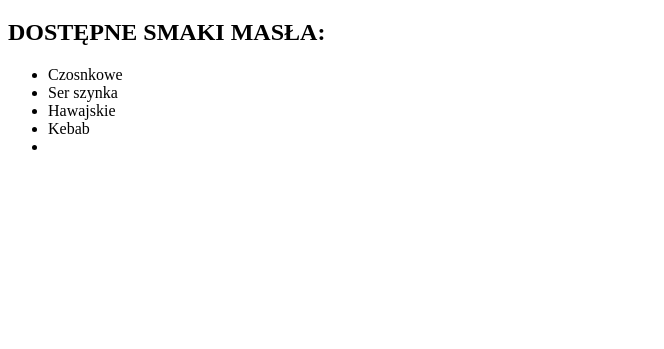
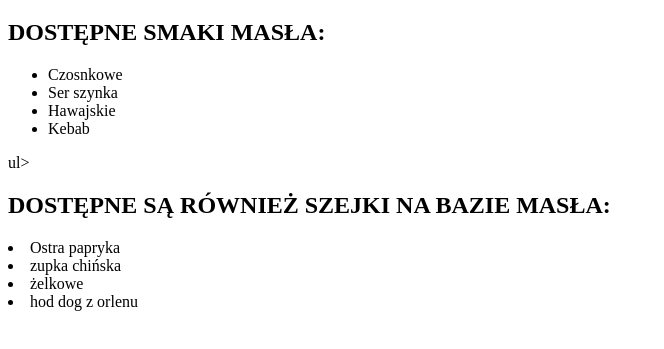
Before and after one commit to MaciejD251/Zajecia3_15.03.2022, a plain HTML site: page index.html in a window 1280 px wide. Shown: the part 61-410 px from the top of the page, without its empty margins (0-664 px from the left). Drawn offline with Linux system fonts and the light colour scheme.

Commit message:
Czwarta edycja indexa.html

```diff
--- a/index.html
+++ b/index.html
@@ -14,7 +14,14 @@
 <li>Czosnkowe</li>
 <li>Ser szynka</li>
 <li>Hawajskie</li>
-<li>Kebab<li></li>
+<li>Kebab</li>
+</ul>ul>
+
+<h2>DOSTĘPNE SĄ RÓWNIEŻ SZEJKI NA BAZIE MASŁA:</h2>
+<li>Ostra papryka</li>
+<li>zupka chińska</li>
+<li>żelkowe</li>
+<li>hod dog z orlenu</li>
 </ul>
 </body>
 </html>
```
